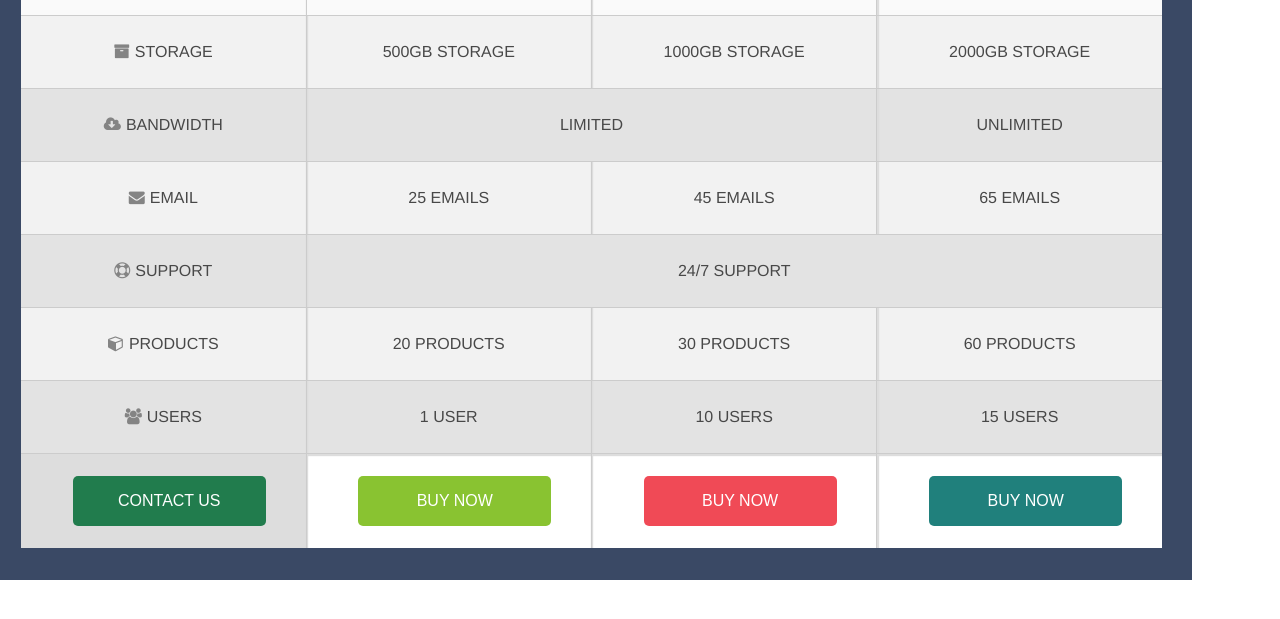
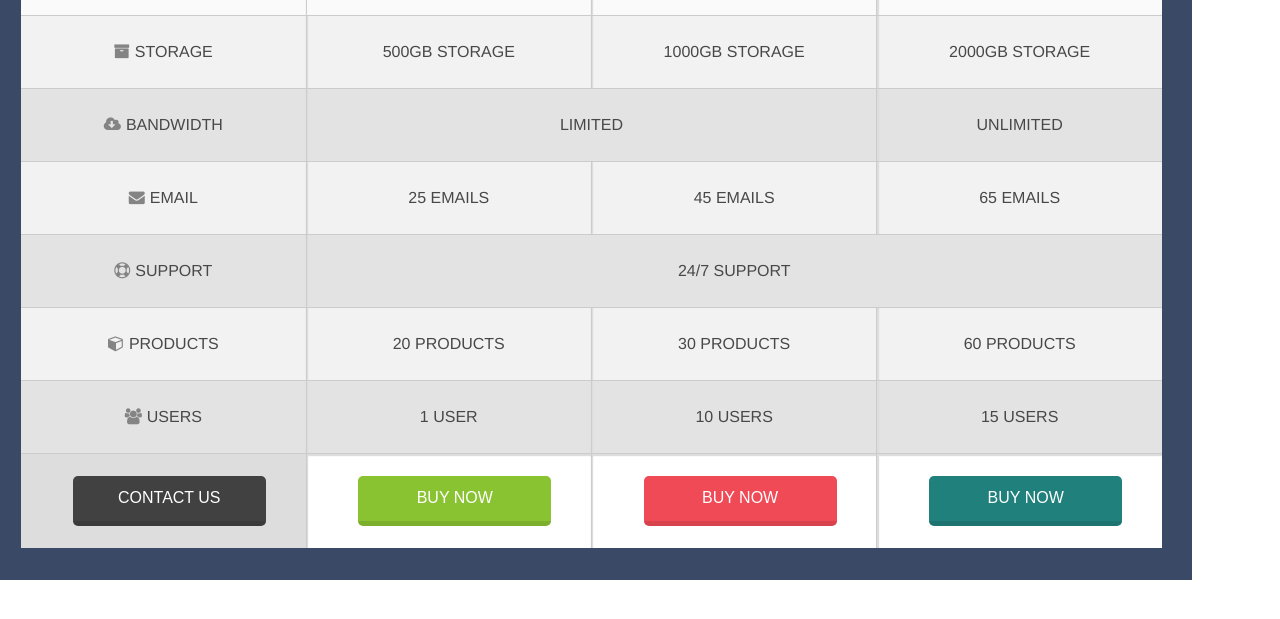
Before and after one commit to Anton1921980/Dan_it_ham_step_project1, a plain HTML site: page homework5/index.html in a window 1280 px wide. In both pictures the pointer is over the input "contact us". Shown: the part 167-786 px from the top of the page. Drawn offline with nearby package versions, Linux system fonts and the light colour scheme.

Commit message:
buttonstylesadd

```diff
--- a/homework5/styles/styles.css
+++ b/homework5/styles/styles.css
@@ -10,7 +10,7 @@ i {
   margin-right: 5px;
 }
 table {
-  font-family: "AdobeInvisFont", "Arimo", sans-serif;
+  font-family:"Arimo", sans-serif;
   width: 1192px;
   border-collapse: collapse;
   text-transform: uppercase;
@@ -92,12 +92,14 @@ input[type="button"] {
   margin: 0px 0 0px 12px;
   border-radius: 5px;
   border: none;
+  border-bottom: 5px solid rgba(0,0,0,0.1);
   font-size: 16px;
   text-transform: uppercase;
 }
 input[type="button"]:hover {
-  background: rgb(33, 124, 77);
-  transition: 1s;
+  box-shadow: inset 0 0 0 25px rgba(0, 0, 0, 0.1);
+  border-bottom: 5px solid  rgba(0,0,0,0.2);
+  transition: 0.03s;
 }
 .buttons {
   height: 110px;
```
